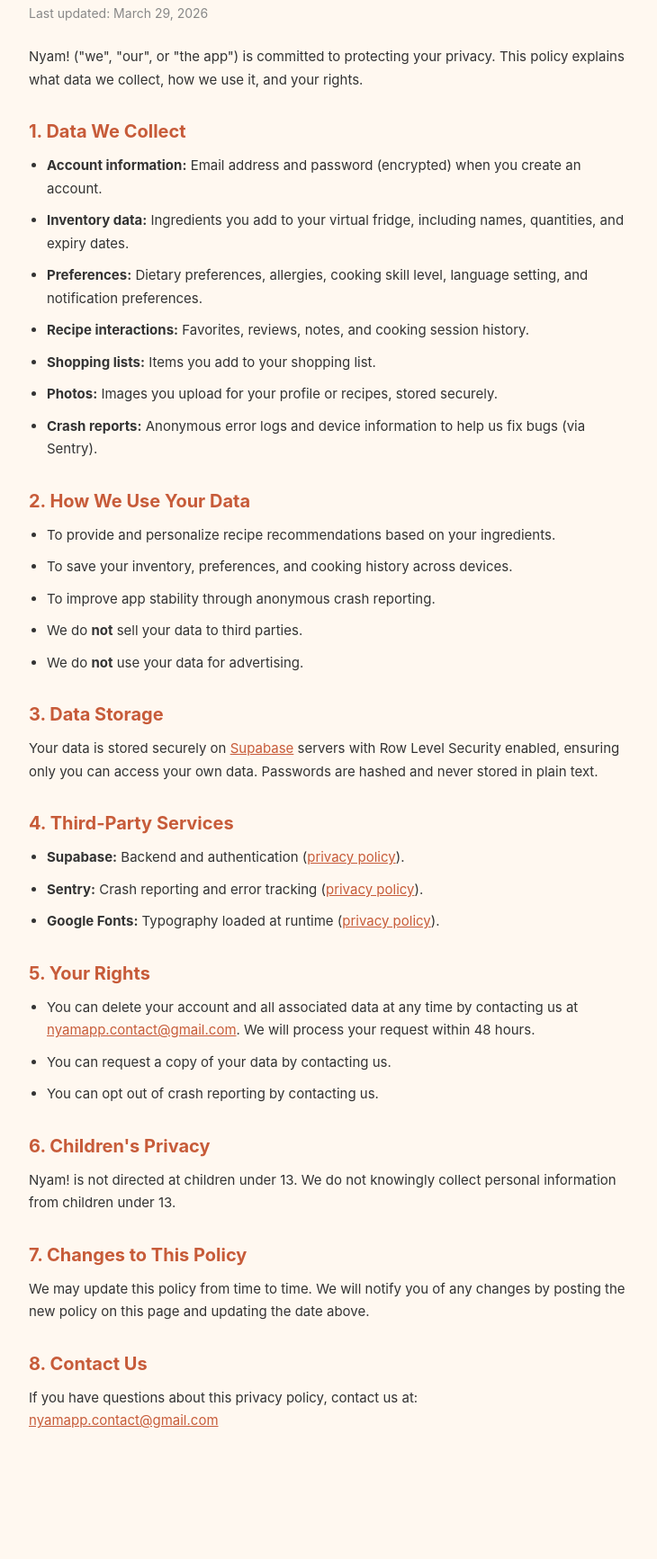
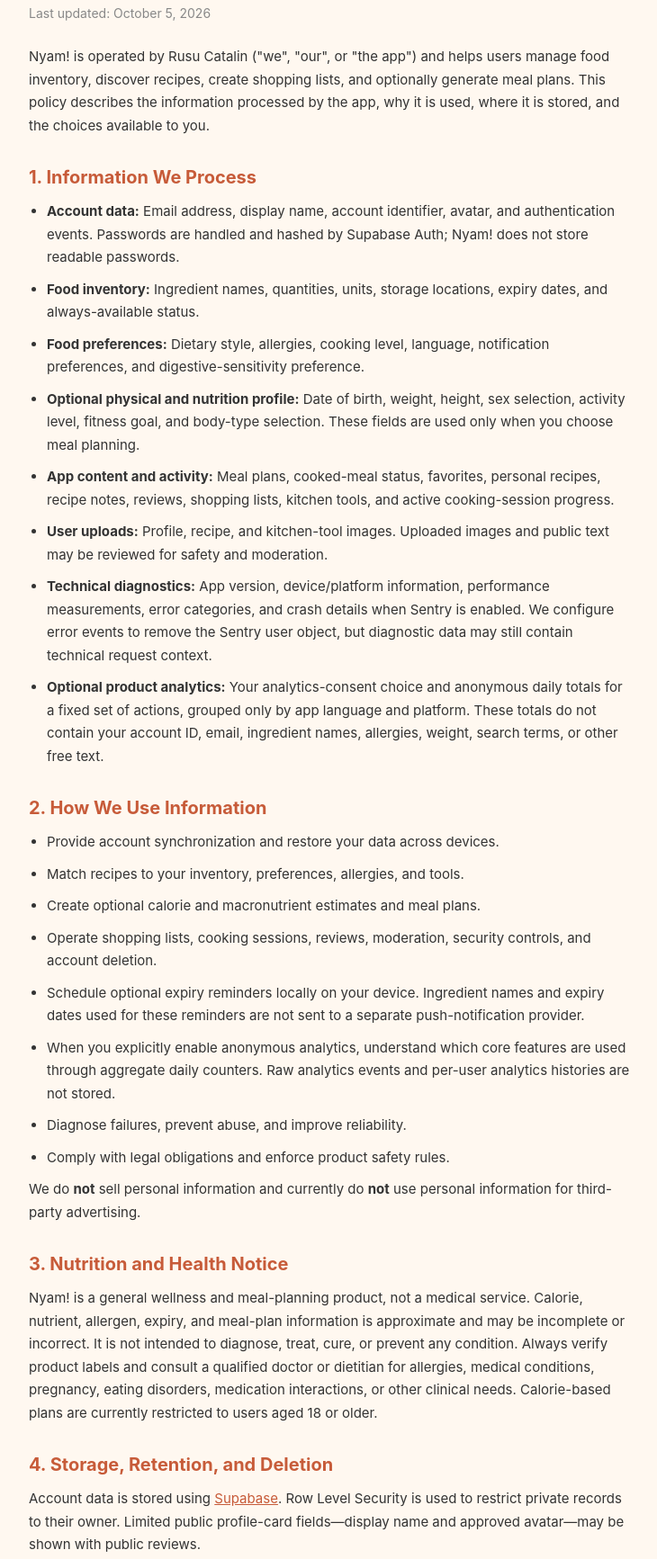
Before and after one commit to r-k-blank/nyamapp-privacy, a plain HTML site: page index.html in a window 1280 px wide. Shown: the part 77-1810 px from the top of the page at 90% size, without its empty margins (272-1002 px from the left). Before the commit the page ends 1703 px from the top, so only its background shows below. Drawn offline with Linux system fonts and the light colour scheme.

Commit message:
Update Nyam privacy policy for current release

```diff
--- a/index.html
+++ b/index.html
@@ -17,55 +17,79 @@
 </head>
 <body>
   <h1>Privacy Policy</h1>
-  <p class="date">Last updated: March 29, 2026</p>
+  <p class="date">Last updated: October 5, 2026</p>
 
-  <p>Nyam! ("we", "our", or "the app") is committed to protecting your privacy. This policy explains what data we collect, how we use it, and your rights.</p>
+  <p>Nyam! is operated by Rusu Catalin ("we", "our", or "the app") and helps users manage food inventory, discover recipes, create shopping lists, and optionally generate meal plans. This policy describes the information processed by the app, why it is used, where it is stored, and the choices available to you.</p>
 
-  <h2>1. Data We Collect</h2>
+  <h2>1. Information We Process</h2>
   <ul>
-    <li><strong>Account information:</strong> Email address and password (encrypted) when you create an account.</li>
-    <li><strong>Inventory data:</strong> Ingredients you add to your virtual fridge, including names, quantities, and expiry dates.</li>
-    <li><strong>Preferences:</strong> Dietary preferences, allergies, cooking skill level, language setting, and notification preferences.</li>
-    <li><strong>Recipe interactions:</strong> Favorites, reviews, notes, and cooking session history.</li>
-    <li><strong>Shopping lists:</strong> Items you add to your shopping list.</li>
-    <li><strong>Photos:</strong> Images you upload for your profile or recipes, stored securely.</li>
-    <li><strong>Crash reports:</strong> Anonymous error logs and device information to help us fix bugs (via Sentry).</li>
+    <li><strong>Account data:</strong> Email address, display name, account identifier, avatar, and authentication events. Passwords are handled and hashed by Supabase Auth; Nyam! does not store readable passwords.</li>
+    <li><strong>Food inventory:</strong> Ingredient names, quantities, units, storage locations, expiry dates, and always-available status.</li>
+    <li><strong>Food preferences:</strong> Dietary style, allergies, cooking level, language, notification preferences, and digestive-sensitivity preference.</li>
+    <li><strong>Optional physical and nutrition profile:</strong> Date of birth, weight, height, sex selection, activity level, fitness goal, and body-type selection. These fields are used only when you choose meal planning.</li>
+    <li><strong>App content and activity:</strong> Meal plans, cooked-meal status, favorites, personal recipes, recipe notes, reviews, shopping lists, kitchen tools, and active cooking-session progress.</li>
+    <li><strong>User uploads:</strong> Profile, recipe, and kitchen-tool images. Uploaded images and public text may be reviewed for safety and moderation.</li>
+    <li><strong>Technical diagnostics:</strong> App version, device/platform information, performance measurements, error categories, and crash details when Sentry is enabled. We configure error events to remove the Sentry user object, but diagnostic data may still contain technical request context.</li>
+    <li><strong>Optional product analytics:</strong> Your analytics-consent choice and anonymous daily totals for a fixed set of actions, grouped only by app language and platform. These totals do not contain your account ID, email, ingredient names, allergies, weight, search terms, or other free text.</li>
   </ul>
 
-  <h2>2. How We Use Your Data</h2>
+  <h2>2. How We Use Information</h2>
   <ul>
-    <li>To provide and personalize recipe recommendations based on your ingredients.</li>
-    <li>To save your inventory, preferences, and cooking history across devices.</li>
-    <li>To improve app stability through anonymous crash reporting.</li>
-    <li>We do <strong>not</strong> sell your data to third parties.</li>
-    <li>We do <strong>not</strong> use your data for advertising.</li>
+    <li>Provide account synchronization and restore your data across devices.</li>
+    <li>Match recipes to your inventory, preferences, allergies, and tools.</li>
+    <li>Create optional calorie and macronutrient estimates and meal plans.</li>
+    <li>Operate shopping lists, cooking sessions, reviews, moderation, security controls, and account deletion.</li>
+    <li>Schedule optional expiry reminders locally on your device. Ingredient names and expiry dates used for these reminders are not sent to a separate push-notification provider.</li>
+    <li>When you explicitly enable anonymous analytics, understand which core features are used through aggregate daily counters. Raw analytics events and per-user analytics histories are not stored.</li>
+    <li>Diagnose failures, prevent abuse, and improve reliability.</li>
+    <li>Comply with legal obligations and enforce product safety rules.</li>
+  </ul>
+  <p>We do <strong>not</strong> sell personal information and currently do <strong>not</strong> use personal information for third-party advertising.</p>
+
+  <h2>3. Nutrition and Health Notice</h2>
+  <p>Nyam! is a general wellness and meal-planning product, not a medical service. Calorie, nutrient, allergen, expiry, and meal-plan information is approximate and may be incomplete or incorrect. It is not intended to diagnose, treat, cure, or prevent any condition. Always verify product labels and consult a qualified doctor or dietitian for allergies, medical conditions, pregnancy, eating disorders, medication interactions, or other clinical needs. Calorie-based plans are currently restricted to users aged 18 or older.</p>
+
+  <h2>4. Storage, Retention, and Deletion</h2>
+  <p>Account data is stored using <a href="https://supabase.com" target="_blank" rel="noopener">Supabase</a>. Row Level Security is used to restrict private records to their owner. Limited public profile-card fields—display name and approved avatar—may be shown with public reviews.</p>
+  <p>The app keeps user-scoped offline copies of inventory and active cooking-session progress on the device. These copies are separated by account and removed when that account signs out. Device backups or operating-system behavior may affect deletion timing outside the app's control.</p>
+  <p>If you enable expiry reminders, the app asks the operating system for notification permission and stores scheduled reminders on the device. You can disable them in the app or in system settings.</p>
+  <p>Anonymous product analytics is disabled by default. If you enable it, Supabase stores only aggregate daily counters. You can disable it again from Profile &gt; Settings; subsequent actions will no longer contribute to those counters.</p>
+  <p>If you create or join a Household, its members can see and change the shared inventory and shopping list. Members can also see each other's display name and approved avatar inside that Household. Email addresses, physical profile data, allergies, private recipe notes, and account identifiers are not shared through the Household screen. Invitation codes expire after seven days and are stored by the service only as cryptographic hashes.</p>
+  <p>Leaving a Household removes your access to its shared data. Items you previously contributed remain available to the remaining Household member. Deleting the Household stops sharing and returns contributed rows to their original account scope.</p>
+  <p>Deleting an account starts a 72-hour grace period during which deletion may be cancelled. After the grace period, the account and associated application records are scheduled for permanent deletion. Security and operational logs may remain for a limited period where required for fraud prevention, legal compliance, or service integrity.</p>
+
+  <h2>5. Public Content and Moderation</h2>
+  <p>Reviews and public recipes may be visible to other authenticated users together with your display name and approved avatar. Private recipe notes, physical profile data, allergies, and email are not intended to be public. Inventory and shopping lists remain private unless you intentionally join a Household, in which case they are visible only to its members. Automated rules and administrators may review reported or pending text and images.</p>
+
+  <h2>6. Service Providers</h2>
+  <ul>
+    <li><strong>Supabase:</strong> Authentication, database, storage, and server functions (<a href="https://supabase.com/privacy" target="_blank" rel="noopener">privacy policy</a>).</li>
+    <li><strong>Sentry:</strong> Error and performance monitoring when configured (<a href="https://sentry.io/privacy/" target="_blank" rel="noopener">privacy policy</a>).</li>
+    <li><strong>Google Fonts:</strong> Font delivery where runtime font fetching is used (<a href="https://policies.google.com/privacy" target="_blank" rel="noopener">privacy policy</a>).</li>
+  </ul>
+  <p>These providers may process information in countries other than your own under their contractual and legal safeguards.</p>
+
+  <h2>7. Your Choices and Rights</h2>
+  <ul>
+    <li>Edit your profile, food preferences, inventory, recipes, reviews, and notification preferences in the app.</li>
+    <li>Enable or disable anonymous product analytics at any time from the app settings. It is off by default.</li>
+    <li>Remove individual content or request a copy or correction of your information by contacting us.</li>
+    <li>Start account deletion directly in the app and cancel it during the 72-hour grace period.</li>
+    <li>Contact us regarding access, correction, deletion, restriction, objection, portability, or a privacy complaint. Availability of particular rights depends on applicable law.</li>
   </ul>
 
-  <h2>3. Data Storage</h2>
-  <p>Your data is stored securely on <a href="https://supabase.com" target="_blank">Supabase</a> servers with Row Level Security enabled, ensuring only you can access your own data. Passwords are hashed and never stored in plain text.</p>
+  <h2>8. Security</h2>
+  <p>We use access controls, server-side authorization, transport encryption, upload validation, rate limits, and moderation measures. No system can guarantee absolute security. Protect your password and contact us if you believe your account has been compromised.</p>
 
-  <h2>4. Third-Party Services</h2>
-  <ul>
-    <li><strong>Supabase:</strong> Backend and authentication (<a href="https://supabase.com/privacy" target="_blank">privacy policy</a>).</li>
-    <li><strong>Sentry:</strong> Crash reporting and error tracking (<a href="https://sentry.io/privacy/" target="_blank">privacy policy</a>).</li>
-    <li><strong>Google Fonts:</strong> Typography loaded at runtime (<a href="https://policies.google.com/privacy" target="_blank">privacy policy</a>).</li>
-  </ul>
+  <h2>9. Children's Privacy</h2>
+  <p>Nyam! is not directed to children under 13, and we do not knowingly collect their personal information. Calorie-based meal planning is disabled for users under 18. A parent or guardian who believes a child submitted information should contact us for removal.</p>
 
-  <h2>5. Your Rights</h2>
-  <ul>
-    <li>You can delete your account and all associated data at any time by contacting us at <a href="mailto:nyamapp.contact@gmail.com">nyamapp.contact@gmail.com</a>. We will process your request within 48 hours.</li>
-    <li>You can request a copy of your data by contacting us.</li>
-    <li>You can opt out of crash reporting by contacting us.</li>
-  </ul>
+  <h2>10. Changes to This Policy</h2>
+  <p>We may update this policy as the product changes. We will publish the revised version and update the date above. Material changes should also be communicated in the app or through another appropriate channel.</p>
 
-  <h2>6. Children's Privacy</h2>
-  <p>Nyam! is not directed at children under 13. We do not knowingly collect personal information from children under 13.</p>
-
-  <h2>7. Changes to This Policy</h2>
-  <p>We may update this policy from time to time. We will notify you of any changes by posting the new policy on this page and updating the date above.</p>
-
-  <h2>8. Contact Us</h2>
-  <p>If you have questions about this privacy policy, contact us at:<br>
+  <h2>11. Contact Us</h2>
+  <p>Data controller and app operator: Rusu Catalin, Republic of Moldova.<br>
+  If you have questions about this privacy policy or want to exercise a privacy right, contact us at:<br>
   <a href="mailto:nyamapp.contact@gmail.com">nyamapp.contact@gmail.com</a></p>
 </body>
 </html>
```
